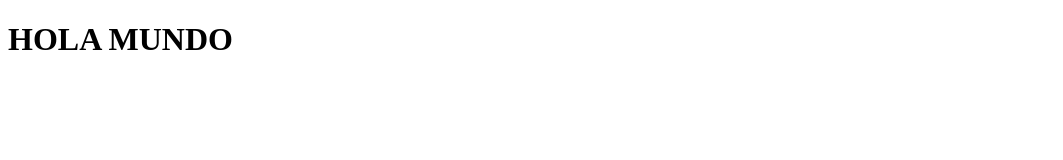
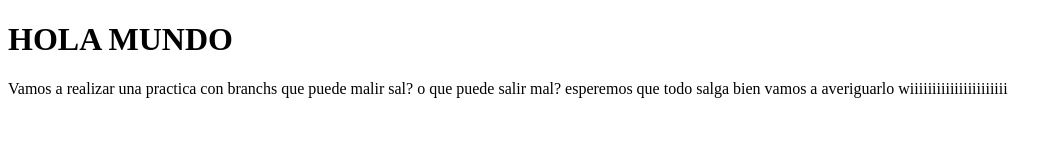
Before and after one commit to ProfCristianPalma/git-visualCode, a plain HTML site: page index.html in a window 1280 px wide. Shown: the whole page, without its empty margins (0-1063 px from the left). Drawn offline with Linux system fonts and the light colour scheme.

Commit message:
agregamos un parrafo y creamos una rama

```diff
--- a/index.html
+++ b/index.html
@@ -8,5 +8,7 @@
 </head>
 <body>
     <h1>HOLA MUNDO</h1>
+    <p>Vamos a realizar una practica con branchs que puede malir sal? o que puede salir mal?
+        esperemos que todo salga bien vamos a averiguarlo wiiiiiiiiiiiiiiiiiiiiii</p>
 </body>
 </html>
```
